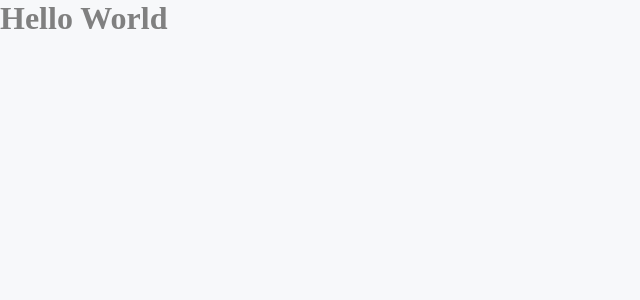
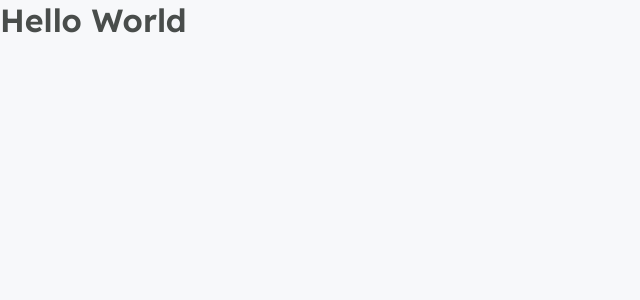
Before and after one commit to angelosuporte/participacaoNaNLW5, a Next.js app: page / in a window 1280 px wide. Shown: the top 300 px of the page, without its empty margins (0-640 px from the left). Built offline with nearby package versions, Linux system fonts and the light colour scheme.

Commit message:
Configuring fonts

```diff
--- /dev/null
+++ b/src/pages/_document.tsx
@@ -0,0 +1,19 @@
+import Document, { Html, Head, Main, NextScript } from 'next/document';
+
+export default class MyDocument extends Document{
+    render() {
+        return(
+            <Html>
+                <Head>
+                <link rel="preconnect" href="https://fonts.gstatic.com" />
+                <link href="https://fonts.googleapis.com/css2?family=Inter&family=Lexend:wght@500;600&display=swap" rel="stylesheet" />
+                </Head>
+                <body>
+                    <Main />
+                    <NextScript />
+                </body>
+            </Html>
+        );
+    }
+
+}
--- a/src/styles/global.scss
+++ b/src/styles/global.scss
@@ -37,8 +37,14 @@
 }
 
 body, input, textarea, button {
-    font: 500 1 rem sans-serif;
+    font: 500 1 rem Inter, sans-serif;
     color: var(--gray-500);
+}
+
+h1, h2, h3, h4, h5, h6 {
+    font-weight: 600;
+    font-family: Lexend, sans-serif;
+    color: var(--gray-800);
 }
 
 h1 {
```
